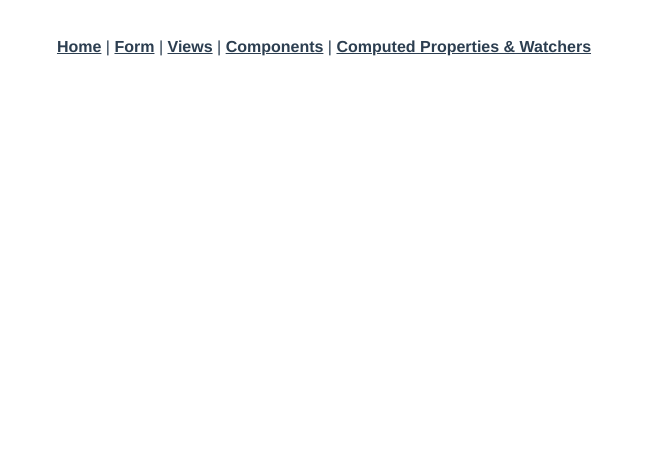
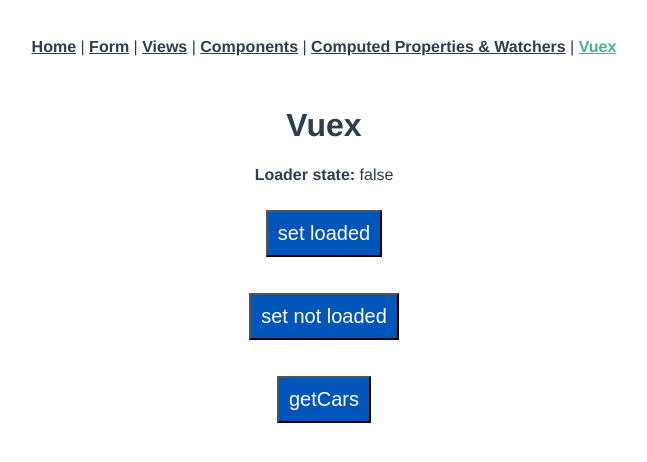
Before and after one commit to lordh1/vuejs-lesson_01, a Vue app: page /vuex in a window 1280 px wide. Shown: the top 462 px of the page, without its empty margins (316-963 px from the left). Built offline with nearby package versions, Linux system fonts and the light colour scheme.

Commit message:
preparations

```diff
--- a/src/App.vue
+++ b/src/App.vue
@@ -5,7 +5,8 @@
       <router-link to="/form">Form</router-link> |
       <router-link to="/views">Views</router-link> |
       <router-link to="/components">Components</router-link> |
-      <router-link to="/computed_properties_watchers">Computed Properties & Watchers</router-link>
+      <router-link to="/computed_properties_watchers">Computed Properties & Watchers</router-link> |
+      <router-link to="/vuex">Vuex</router-link>
     </div>
     <router-view/>
   </div>
--- /dev/null
+++ b/src/components/Vuex/Vuex.vue
@@ -0,0 +1,87 @@
+<template>
+  <div>
+    <h1>Vuex</h1>
+    <p><strong>Loader state:</strong> {{loader}}</p>
+    <p><button @click="setLoader(true)">set loaded</button></p>
+    <p><button @click="setLoader(false)">set not loaded</button></p>
+    <p><button @click="apiGetCars">getCars</button></p>
+  </div>
+</template>
+
+<script>
+import { mapState, mapMutations, mapGetters, mapActions } from 'vuex';
+
+
+export default {
+  name: 'Vuex',
+  data() {
+    return {
+    }
+  },
+  methods: {
+    ...mapMutations('global', [
+      'setLoader'
+    ]),
+    ...mapActions('global', [
+      'apiGetCars'
+    ])
+  },
+  mounted() {
+  },
+  computed: {
+    ...mapState({
+      loader: state => state.global.loader
+    }),
+    ...mapGetters('global', [
+      'getLoader'
+    ])
+  }
+}
+</script>
+
+<style scoped lang="scss">
+h3 {
+  margin: 40px 0 0;
+}
+
+ul {
+  list-style-type: none;
+  padding: 0;
+}
+
+li {
+  /*display: inline-block;*/
+  margin: 0 10px;
+}
+
+a {
+  color: #42b983;
+}
+
+section {
+  margin: 20px;
+  border: 1px solid red;
+}
+
+input {
+  padding: 10px;
+  margin: 10px;
+  font-size: 20px;
+}
+
+button {
+  background-color: #0055BB;
+  color: #FFFFFF;
+  font-size: 20px;
+  padding: 10px;
+  margin: 10px;
+}
+
+button:hover {
+  cursor: pointer;
+}
+
+.badWord {
+  color: red;
+}
+</style>
--- a/src/router.js
+++ b/src/router.js
@@ -4,8 +4,9 @@
 import Form from './components/Form/Form.vue'
 import Components from './components/Components/Components.vue'
 import ComputedPropertiesWatchers from './components/ComputedPropertiesWatchers/ComputedPropertiesWatchers'
+import Vuex from './components/Vuex/Vuex'
 
-Vue.use(Router)
+Vue.use(Router);
 
 export default new Router({
   mode: 'history',
@@ -38,6 +39,11 @@
       path: '/computed_properties_watchers',
       name: 'computed_properties_watchers',
       component: ComputedPropertiesWatchers
+    },
+    {
+      path: '/vuex',
+      name: 'vuex',
+      component: Vuex
     }
   ]
 })
--- a/src/store.js
+++ /dev/null
@@ -1,16 +0,0 @@
-import Vue from 'vue'
-import Vuex from 'vuex'
-
-Vue.use(Vuex)
-
-export default new Vuex.Store({
-  state: {
-
-  },
-  mutations: {
-
-  },
-  actions: {
-
-  }
-})
--- /dev/null
+++ b/src/store/global.js
@@ -0,0 +1,35 @@
+import Vue from 'vue';
+import Vuex from 'vuex';
+
+Vue.use(Vuex);
+
+export default {
+  namespaced: true,
+  state: {
+    loader: false
+  },
+  mutations: {
+    setLoader(state, val) {
+      state.loader = val
+    }
+  },
+  getters: {
+    getLoader(state) {
+      return state.loader;
+    }
+  },
+  actions: {
+    async apiGetCars(context) {
+      let options = {
+        method: 'GET'
+      };
+
+      const request = await fetch("http://bookingcars.cypel.pl:8080/car/find", options);
+      const data = await request.json();
+
+      console.log(data);
+
+      await context.commit('setCars', data);
+    }
+  }
+};
--- /dev/null
+++ b/src/store/index.js
@@ -0,0 +1,10 @@
+import Vue from 'vue';
+import Vuex from 'vuex';
+import global from './global';
+Vue.use(Vuex);
+
+export default new Vuex.Store({
+  modules: {
+    global: global
+  }
+})
--- a/src/views/Home.vue
+++ b/src/views/Home.vue
@@ -2,6 +2,7 @@
   <div class="home">
     <h1>Welcome to VueJS workshops Home page!</h1>
     <p>This page is an View. But below there is an Component, imported to the View. Following image isn't part of component.</p>
+    <p><strong>Loader state:</strong> {{getLoader}}</p>
     <img alt="Vue logo" src="../assets/logo.png">
     <Components msg="This is our component."/>
   </div>
@@ -10,11 +11,17 @@
 <script>
 // @ is an alias to /src
 import Components from '@/components/Components/Components.vue'
+import { mapGetters } from 'vuex';
 
 export default {
   name: 'home',
   components: {
     Components
+  },
+  computed: {
+    ...mapGetters('global', [
+      'getLoader'
+    ])
   }
 }
 </script>
```
